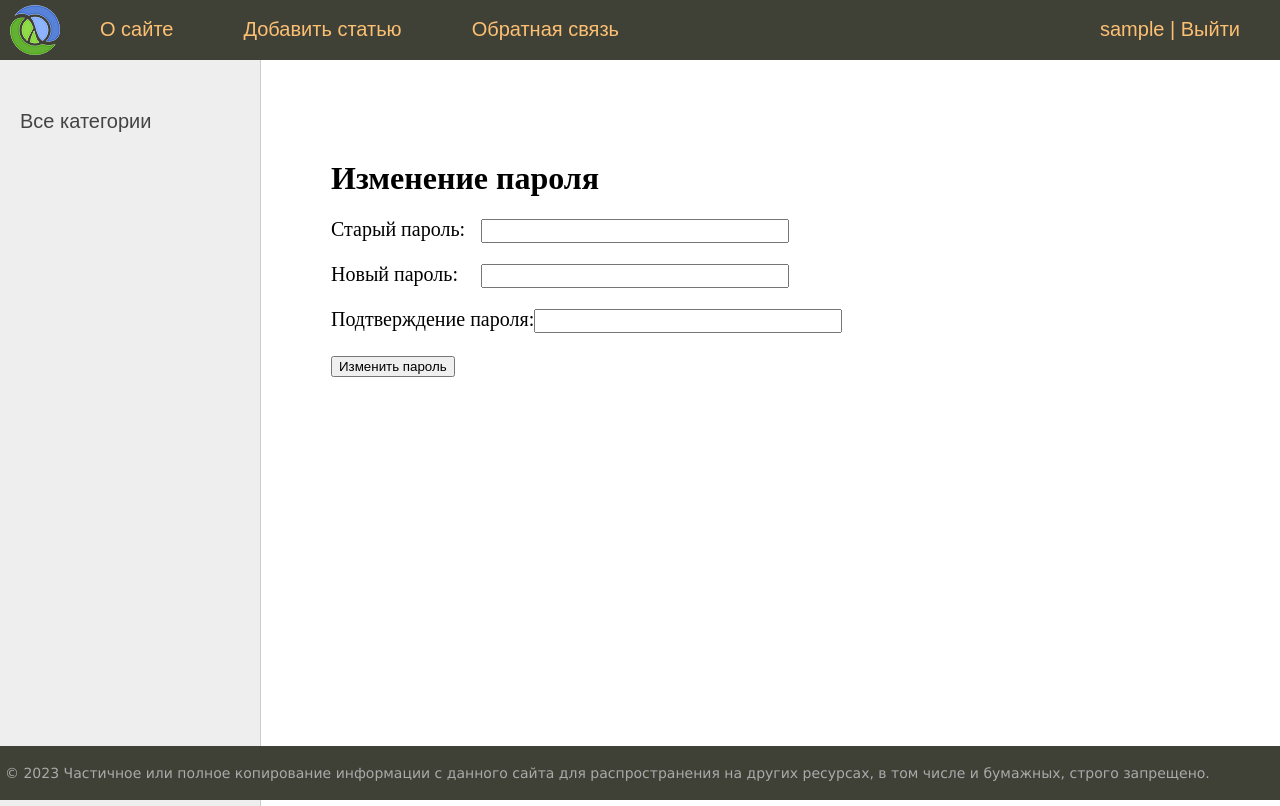
After one commit to AlexTrav/SiteWomenProject, a Django app: page /users/password-change/ in a window 1280 px wide. The commit adds this page. Run offline with Django 4.2, Linux system fonts and the light colour scheme; the visitor is signed in with stand-in values (Sample User, id 1); data that the repository does not hold is empty.

Commit message:
Дабавил функционал смены пароля через профиль.

```diff
--- a/sitewomen/users/forms.py
+++ b/sitewomen/users/forms.py
@@ -1,7 +1,7 @@
 from django import forms
 from django.contrib.auth import get_user_model
 
-from django.contrib.auth.forms import AuthenticationForm, UserCreationForm
+from django.contrib.auth.forms import AuthenticationForm, UserCreationForm, PasswordChangeForm
 
 
 class LoginUserForm(AuthenticationForm):
@@ -48,3 +48,9 @@ class ProfileUserForm(forms.ModelForm):
             'first_name': forms.TextInput(attrs={'class': 'form-input'}),
             'last_name': forms.TextInput(attrs={'class': 'form-input'}),
         }
+
+
+class UserPasswordChangeForm(PasswordChangeForm):
+    old_password = forms.CharField(label='Старый пароль', widget=forms.PasswordInput(attrs={'class': 'form-input'}))
+    new_password1 = forms.CharField(label='Новый пароль', widget=forms.PasswordInput(attrs={'class': 'form-input'}))
+    new_password2 = forms.CharField(label='Подтверждение пароля', widget=forms.PasswordInput(attrs={'class': 'form-input'}))
--- /dev/null
+++ b/sitewomen/users/templates/users/password_change_done.html
@@ -0,0 +1,6 @@
+{% extends 'base.html' %}
+
+{% block content %}
+    <h1>Пароль успешно изменён!</h1>
+    <p>Вы успешно изменили пароль.<a href="{% url 'users:profile' %}">Вернуться в профиль.</a></p>
+{% endblock %}
--- /dev/null
+++ b/sitewomen/users/templates/users/password_change_form.html
@@ -0,0 +1,16 @@
+{% extends 'base.html' %}
+
+{% block content %}
+<h1>Изменение пароля</h1>
+
+<form method="POST">
+    {% csrf_token %}
+    <div class="form-error">{{ form.non_field_errors }}</div>
+    {% for f in form %}
+        <p ><label class="form-label" for="{{ f.id_for_label }}">{{f.label}}: </label>{{ f }}</p>
+        <div class="form-error">{{ f.errors }}</div>
+    {% endfor %}
+    <p ><button type="submit">Изменить пароль</button></p>
+</form>
+
+{% endblock %}
--- a/sitewomen/users/templates/users/profile.html
+++ b/sitewomen/users/templates/users/profile.html
@@ -6,11 +6,12 @@
 <form method="POST">
     {% csrf_token %}
     <div class="form_error">{{ form.non_field_errors }}</div>
-    {% for p in form %}
+    {% for f in form %}
         <p><label for="{{ f.id_for_label }}" class="form-label">{{ f.label }}</label>{{ f }}</p>
         <div class="form_error">{{ f.errors }}</div>
     {% endfor %}
     <p><button type="submit">Сохранить</button></p>
 </form>
-
+<hr>
+<p><a href="{% url 'users:password_change' %}">Сменить пароль</a></p>
 {% endblock %}
--- a/sitewomen/users/urls.py
+++ b/sitewomen/users/urls.py
@@ -1,4 +1,4 @@
-from django.contrib.auth.views import LogoutView
+from django.contrib.auth.views import LogoutView, PasswordChangeView, PasswordChangeDoneView
 from django.urls import path
 from . import views
 
@@ -8,6 +8,11 @@ app_name = 'users'
 urlpatterns = [
     path('login/', views.LoginUser.as_view(), name='login'),
     path('logout/', LogoutView.as_view(), name='logout'),
+
     path('register/', views.RegisterUser.as_view(), name='register'),
+
     path('profile/', views.ProfileUser.as_view(), name='profile'),
+
+    path('password-change/', views.UserPasswordChange.as_view(), name='password_change'),
+    path('password-change/done/', PasswordChangeDoneView.as_view(template_name='users/password_change_done.html'), name='password_change_done'),
 ]
--- a/sitewomen/users/views.py
+++ b/sitewomen/users/views.py
@@ -1,8 +1,8 @@
-from django.contrib.auth import authenticate, login, logout
+# from django.contrib.auth import authenticate, login, logout
 from django.contrib.auth.mixins import LoginRequiredMixin
-from django.contrib.auth.views import LoginView
-from django.http import HttpResponse, HttpResponseRedirect
-from django.shortcuts import render
+from django.contrib.auth.views import LoginView, PasswordChangeView
+# from django.http import HttpResponse, HttpResponseRedirect
+# from django.shortcuts import render
 from django.urls import reverse, reverse_lazy
 from django.views.generic import CreateView, UpdateView
 
@@ -33,3 +33,9 @@ class ProfileUser(LoginRequiredMixin, UpdateView):
 
     def get_object(self, queryset=None):
         return self.request.user
+
+
+class UserPasswordChange(PasswordChangeView):
+    form_class = UserPasswordChangeForm
+    success_url = reverse_lazy('users:password_change_done')
+    template_name = 'users/password_change_form.html'
```
